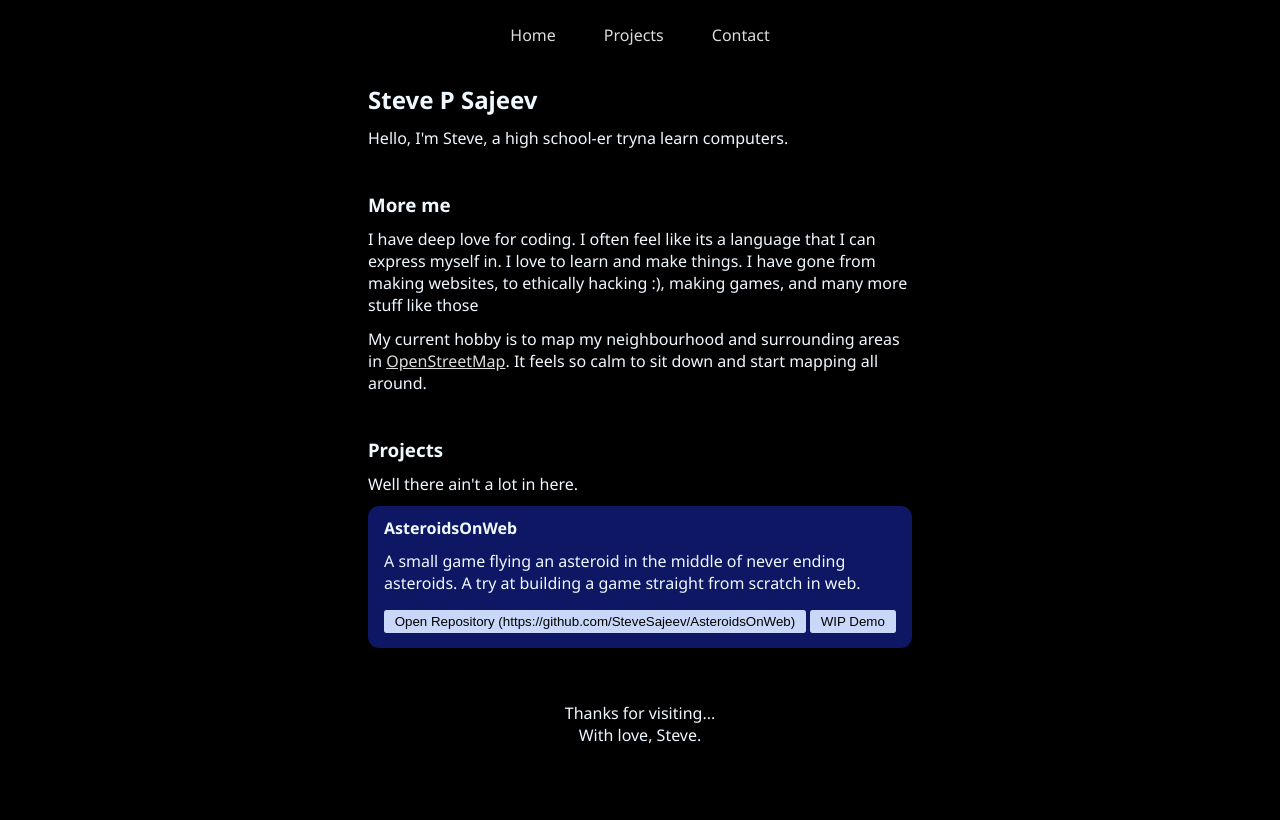
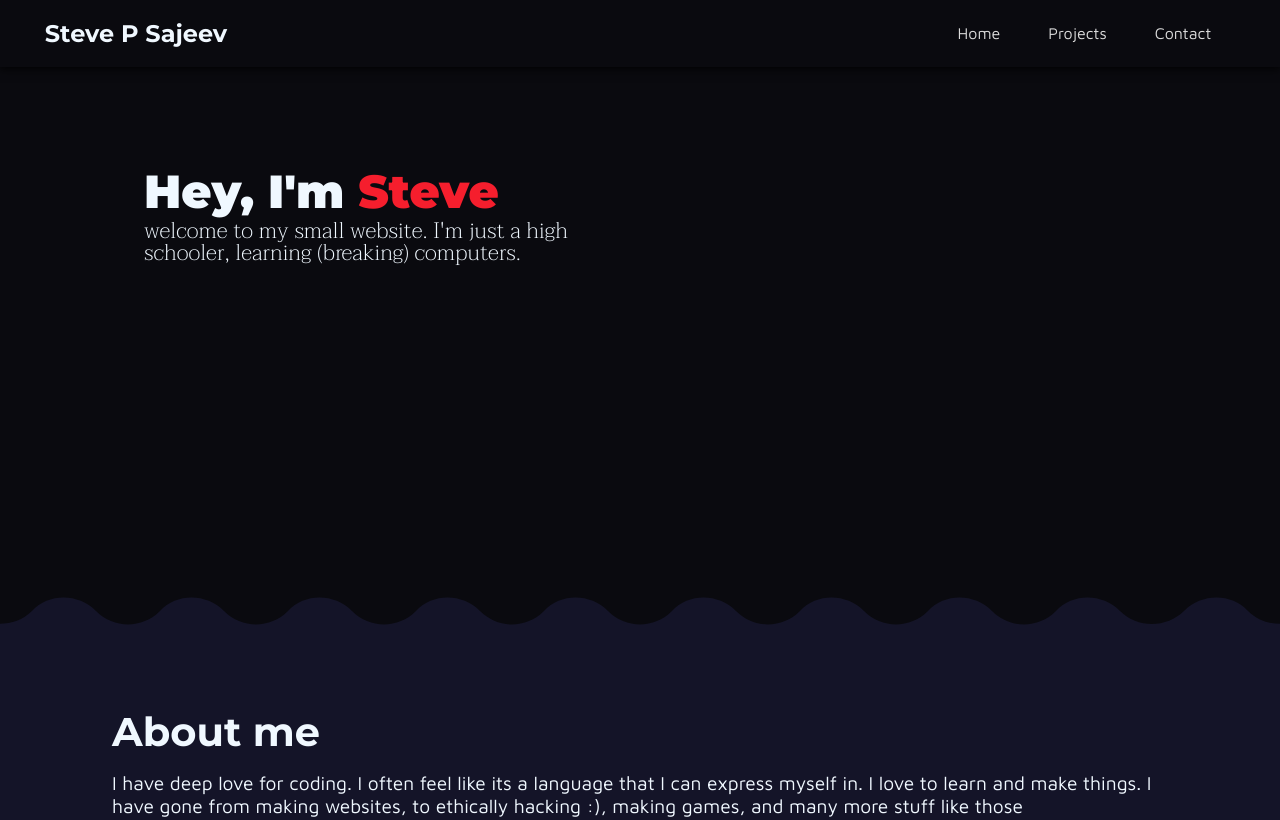
Before and after one commit to SteveSajeev/SteveSajeev, a plain HTML site: page index.htm in a window 1280 px wide. Shown: the top 820 px of the page. Drawn offline with Linux system fonts and the light colour scheme.

Commit message:
Improved UI for Desktop only

```diff
--- a/index.htm
+++ b/index.htm
@@ -9,44 +9,46 @@
 </head>
 <body>
     <header>
+		<h2>Steve P Sajeev</h2>
         <nav>
             <ul>
                 <li><a href="#home">Home</a></li>
-                <li><a href="#projects_section">Projects</a></li>
+                <li><a href="#projects">Projects</a></li>
                 <li><a href="#contact">Contact</a></li>
             </ul>
         </nav>
     </header>
 
-    <main>
 	<section id="home">
-            <h1>Steve P Sajeev</h1>
-            <p>Hello, I'm Steve, a high school-er tryna learn computers.</p>
+		<div>
+			<h2>Hey, I'm <span>Steve</span></h2>
+			<p>welcome to my small website. I'm just a high schooler, learning (breaking) computers.</p>
+		</div>
 	</section>
-
-        <section>
-            <h3>More me</h3>
+	<svg id="svgtop" xmlns="http://www.w3.org/2000/svg" viewBox="0 0 1000 100"><path d="M0 0v60c9 0 18-3 25-10 13-14 36-14 50 0s36 14 50 0c13-14 36-14 50 0s36 14 50 0c13-14 36-14 50 0s36 14 50 0c13-14 36-14 50 0s36 14 50 0c13-14 36-14 50 0s36 14 50 0c13-14 36-14 50 0s36 14 50 0c13-14 36-14 50 0s36 14 50 0c13-14 36-14 50 0s36 14 50 0c13-14 36-14 50 0s37 13 50 0c14-14 37-14 50 0 7 7 16 10 25 10V0H0Z" fill="#0A0A0F"></path></svg>
+	<section id="about">
+		<h3>About me</h3>
 		<p>I have deep love for coding. I often feel like its a language that I can express myself in. I love to learn and make things. I have gone from making websites, to ethically hacking :), making games, and many more stuff like those</p>
 		<p>My current hobby is to map my neighbourhood and surrounding areas in <a href="openstreetmap.org">OpenStreetMap</a>. It feels so calm to sit down and start mapping all around.</p>
 	</section>
+	<svg id="svgbottom" xmlns="http://www.w3.org/2000/svg" viewBox="0 0 1000 100"><path d="M0 0v60c9 0 18-3 25-10 13-14 36-14 50 0s36 14 50 0c13-14 36-14 50 0s36 14 50 0c13-14 36-14 50 0s36 14 50 0c13-14 36-14 50 0s36 14 50 0c13-14 36-14 50 0s36 14 50 0c13-14 36-14 50 0s36 14 50 0c13-14 36-14 50 0s36 14 50 0c13-14 36-14 50 0s36 14 50 0c13-14 36-14 50 0s37 13 50 0c14-14 37-14 50 0 7 7 16 10 25 10V0H0Z" fill="rgb(20,20,40)"></path></svg>
 
+	<section id="projects">
+		<h3>Projects</h3>
+		<p>Well theres only one here that I consider worthy (its really the only one)</p>
 
-        <section id="projects_section">
-            <h3>Projects</h3>
-            <p>Well there ain't a lot in here.</p>
-
-            <div class="projects">
+		<div class="items">
 			<div class="pitem">
 				<h4>AsteroidsOnWeb</h4>
 				<p>A small game flying an asteroid in the middle of never ending asteroids. A try at building a game straight from scratch in web.</p>
-                    <a href="https://github.com/SteveSajeev/AsteroidsOnWeb"><button>Open Repository (https://github.com/SteveSajeev/AsteroidsOnWeb)</button></a>
-                    <a href="https://stevesajeev.github.io/AsteroidsOnWeb/"><button>WIP Demo</button></a>
+				<a href="https://github.com/SteveSajeev/AsteroidsOnWeb">Open Repository (https://github.com/SteveSajeev/AsteroidsOnWeb)</a>
+				<a href="https://stevesajeev.github.io/AsteroidsOnWeb/">WIP Demo</a>
 			</div>
 		</div>
 	</section>
-    </main>
     <footer>
-        <p>Thanks for visiting...<br>With love, Steve.</p>
+        <p>Website is still under development. Thanks for visiting...<br>With love, Steve.</p>
+
     </footer>
 </body>
 </html>
--- a/style.css
+++ b/style.css
@@ -1,12 +1,19 @@
+@import url('https://fonts.googleapis.com/css2?family=Montserrat:ital,wght@0,100..900;1,100..900&display=swap');
+@import url('https://fonts.googleapis.com/css2?family=Taviraj:ital,wght@0,100;0,200;0,300;0,400;0,500;0,600;0,700;0,800;0,900;1,100;1,200;1,300;1,400;1,500;1,600;1,700;1,800;1,900&display=swap');
+@import url('https://fonts.googleapis.com/css2?family=Maven+Pro:wght@400..900&display=swap');
+
+html {
+	scroll-behavior: smooth;
+}
 * {
     margin: 0;
     padding: 0;
     box-sizing: border-box;
 }
 body {
-    font-family: 'Noto Sans';
+    font-family: 'Maven Pro';
     color: aliceblue;
-    background-color: black;
+    background-color: rgb(10,10,15);
     display: flex;
     flex-direction: column;
     align-items: center;
@@ -14,24 +21,26 @@ body {
 body a {
     color: rgb(220, 220, 220);
 }
-body p {
-    margin: 0.7em 0;
-}
 
+
+/* Header styling */
 header {
+    position:sticky;
+	top:0;
     display: flex;
-    justify-content: center;
+    justify-content: space-between;
     align-items: center;
     width: 100%;
     padding: 1em 2.8em;
+	background-color: rgb(10,10,15);
+	box-shadow: 0 0 10px 1px black;
 }
-nav {
-    position: sticky;
+header h2 {
+	font-family: 'Montserrat';
 }
 nav ul {
     display: flex;
     justify-content: space-between;
-
 }
 nav ul li {
     list-style-type: none;
@@ -39,57 +48,136 @@ nav ul li {
     margin: 0 1em;
 }
 nav a {
+	display: block;
     text-decoration: none;
     font-size: 1em;
-    transition: all 0.2s;
+    transition: transform 0.2s;
     border-bottom: 1px solid rgba(255, 255, 255, 0);
 }
 nav a:hover {
-    border-bottom: 1px solid white;
+	color: rgb(245, 30,45);
+	font-weight: 600;
+	transform: scale(1.5);
 }
 
 
 
 
-
-main {
-    max-width: 38em;
-    padding: 0 2em;
+/* Main styling */
+section {
+	padding: 0 7em;
+	width: 100%;
 }
 
 
 
-
-section {
-    margin: 0.8em 0 2.7em 0;
+/* HOME */
+#home {
+	height: 60vh;
 }
-
-section h3 {
-    margin: 0.1em 0;
+#home div {
+	margin: 6em 0  0 2em;
+	max-width: 28em;
+}
+#home h2 {
+	font-family: 'Montserrat';
+	font-size: 2.9em;
+	font-weight: 900;
+}
+#home h2 span {
+	color: rgb(245, 30,45);
+}
+#home p {
+	font-family: 'Taviraj';
+	font-size: 1.4em;
+	font-weight: 200;
+	line-height: 1em;
+	max-width: 100%;
 }
 
 
+#svgtop {
+	background-color: rgb(20,20,40);
+	transition: all 2s;
+}
+#svgbottom {
+	background-color: rgb(10, 10, 15);
+}
+
+/* About Section */
+
+#about {
+	background-color: rgb(20,20,40);
+	padding-top: 2em;
+	padding-bottom: 8em;
+}
+#about h3 {
+	font-family: 'Montserrat';
+	font-size: 2.5em;
+	font-weight: 700;
+}
+#about p {
+	margin-top: 0.8em;
+	font-size: 1.2em;
+}
 
 
-.pitem {
-    width: 28m;
+/* Projects Section */
+
+#projects {
+	padding-top: 2em;
+	padding-bottom: 5em;
+}
+
+#projects h3 {
+	font-family: 'Montserrat';
+	font-size: 2.5em;
+	font-weight: 700;
+}
+#projects .items {
+	margin-top: 3em;
+	display: flex;
+	justify-content: center;
+	align-items: center;
+
+}
+#projects .items .pitem {
     background-color: rgba(23, 36, 156, 0.64);
-    padding: 0.7em 1em;
+    padding: 2em 1.7em;
     border-radius: 0.7em;
 }
 
-.pitem button{
-    border: none;
+#projects .pitem h4 {
+	font-family: 'Montserrat';
+	font-size: 1.8em;
+}
+#projects .pitem p {
+	font-family: 'Maven Pro';
+	font-size: 1.2em;
+	margin-bottom: 1.3em;
+}
+
+#projects .pitem a {
+	display: block;
+	color: black;
+	font-weight: 500;
+	width: 100%;
     background-color: rgb(201, 215, 249);
-    border-radius: 0.2em;
+    border-radius: 0.3em;
     padding: 0.3em 0.8em;
-    margin: 0.3em 0;
-
+    margin: 0.8em 0 0 0;
 }
 
 
 
 
 footer {
+	width: 100%;
+	border-top: 2px #5e5e5e dashed;
+	color: #dedede;
+	font-family: 'Taviraj';
+	font-size: 1.3em;
+	line-height: 1em;
+	padding: 2em 0;
     text-align: center;
 }
```
Lines whose indentation alone changed are shown as unchanged.
